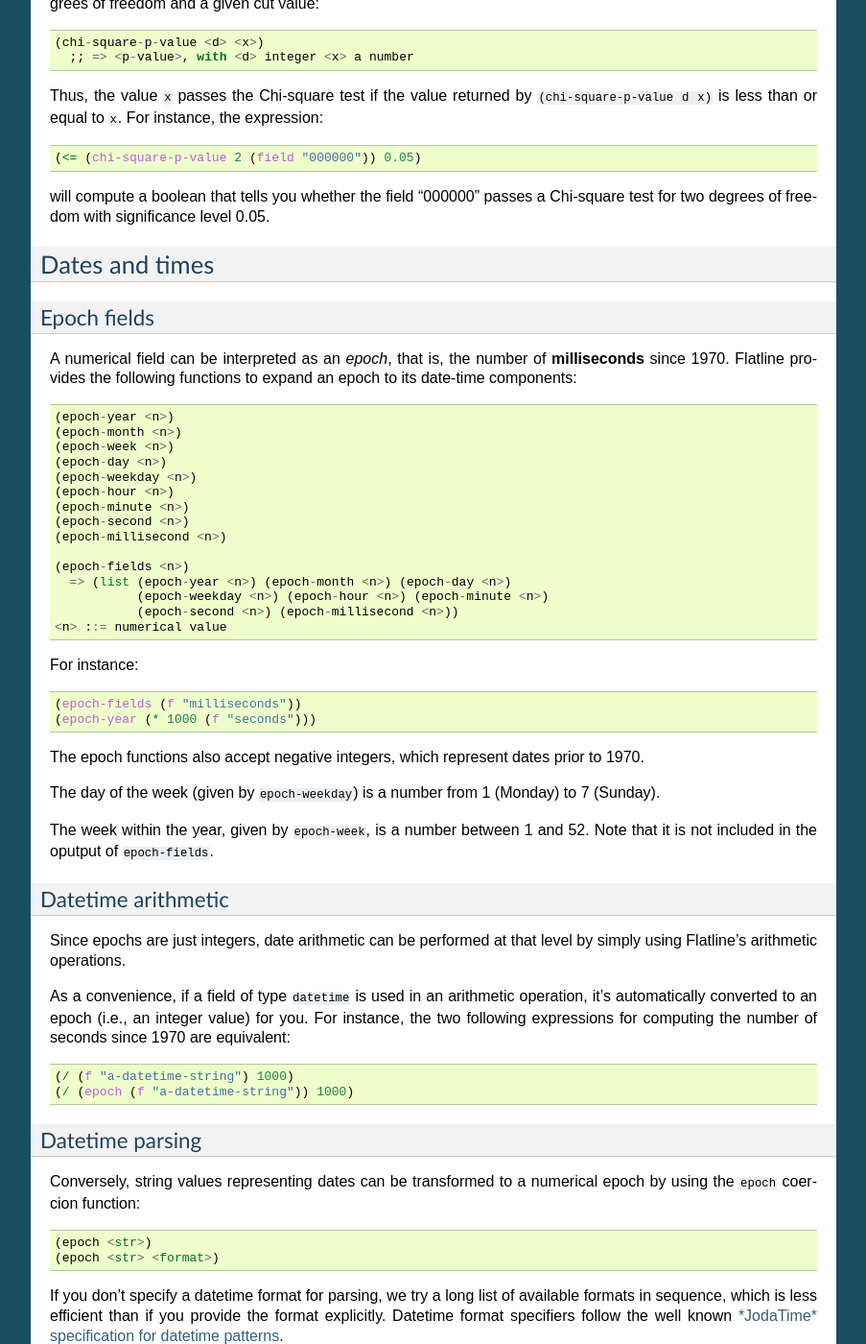
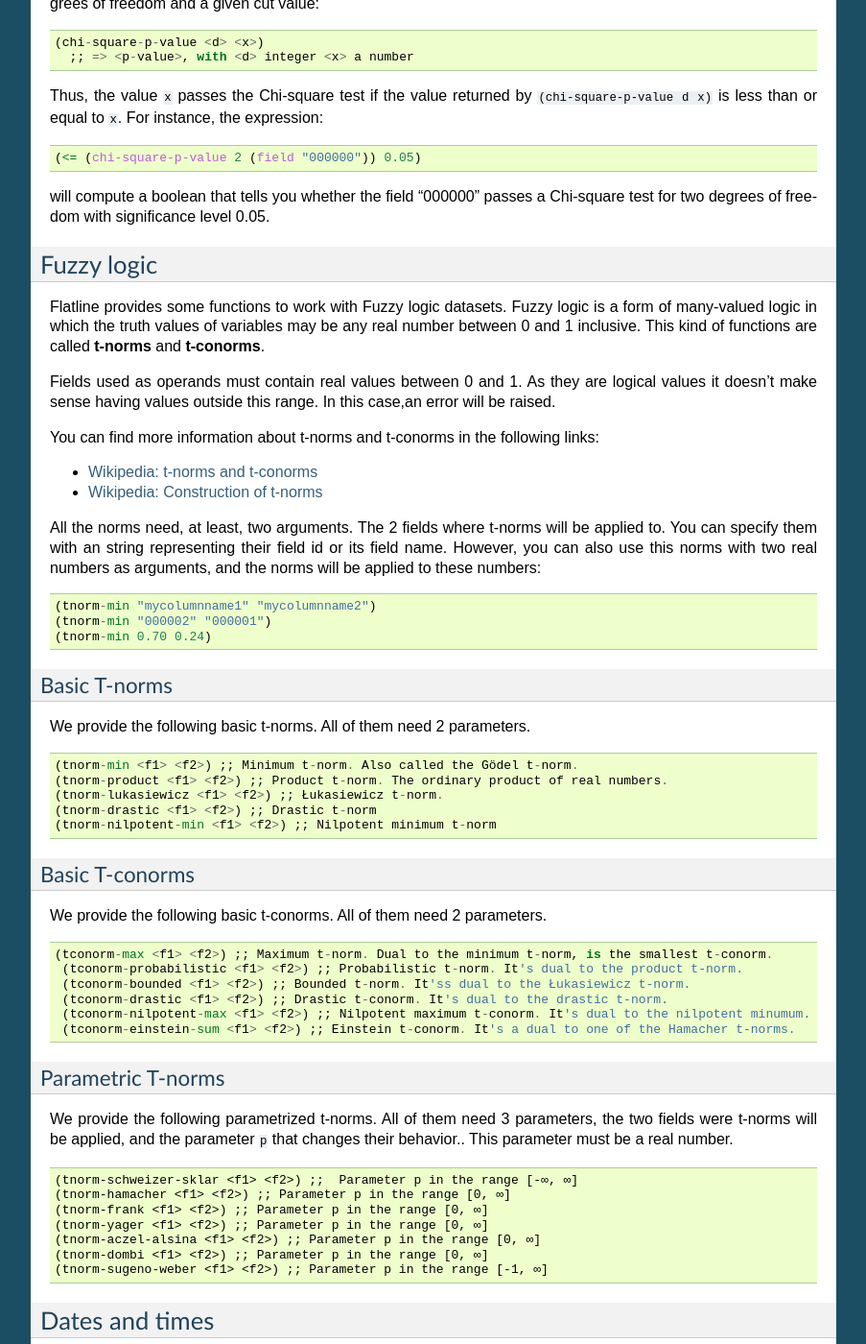
Before and after one commit to bigmlcom/flatline, a Sphinx documentation site: the page built from docs/user-manual.rst, in a window 1280 px wide and 1400 px high, scrolled down 12627 px. Shown: the whole window at 96% size, without its empty margins (198-1101 px from the left). Built offline with Sphinx 7.4.7, drawn with Linux system fonts in a browser that asks for light colours; some of the changed text lies outside the part shown.

Commit message:
Add documentation for fuzzy-logic operations

```diff
--- a/docs/user-manual.rst
+++ b/docs/user-manual.rst
@@ -915,6 +915,90 @@ will compute a boolean that tells you whether the field "000000" passes
 a Chi-square test for two degrees of freedom with significance level
 0.05.
 
+
+Fuzzy logic
+-----------
+
+Flatline provides some functions to work with Fuzzy logic datasets.
+Fuzzy logic is a form of many-valued logic in which the truth values
+of variables may be any real number between 0 and 1 inclusive. This
+kind of functions are called **t-norms** and **t-conorms**.
+
+Fields used as operands must contain real values between 0 and 1. As
+they are logical values it doesn't make sense having values outside
+this range. In this case,an error  will be raised.
+
+
+You can find more information about t-norms and t-conorms in the
+following links:
+
+- `Wikipedia: t-norms and t-conorms <https://en.wikipedia.org/wiki/T-norm>`__
+- `Wikipedia: Construction of t-norms <https://en.wikipedia.org/wiki/Construction_of_t-norms>`__
+
+All the norms need, at least, two arguments. The 2 fields where
+t-norms will be applied to. You can specify them with an string
+representing their field id or its field name. However, you can also
+use this norms with two real numbers as arguments, and the norms will
+be applied to these numbers:
+
+::
+
+        (tnorm-min "mycolumnname1" "mycolumnname2")
+        (tnorm-min "000002" "000001")
+        (tnorm-min 0.70 0.24)
+
+
+Basic T-norms
+~~~~~~~~~~~~~
+
+We provide the following basic t-norms.  All of them need 2
+parameters.
+
+::
+
+        (tnorm-min <f1> <f2>) ;; Minimum t-norm. Also called the Gödel t-norm.
+        (tnorm-product <f1> <f2>) ;; Product t-norm. The ordinary product of real numbers.
+        (tnorm-lukasiewicz <f1> <f2>) ;; Łukasiewicz t-norm.
+        (tnorm-drastic <f1> <f2>) ;; Drastic t-norm
+        (tnorm-nilpotent-min <f1> <f2>) ;; Nilpotent minimum t-norm
+
+
+
+Basic T-conorms
+~~~~~~~~~~~~~~~
+
+We provide the following basic t-conorms.  All of them need 2
+parameters.
+
+::
+
+        (tconorm-max <f1> <f2>) ;; Maximum t-norm. Dual to the minimum t-norm, is the smallest t-conorm.
+         (tconorm-probabilistic <f1> <f2>) ;; Probabilistic t-norm. It's dual to the product t-norm.
+         (tconorm-bounded <f1> <f2>) ;; Bounded t-norm. It'ss dual to the Łukasiewicz t-norm.
+         (tconorm-drastic <f1> <f2>) ;; Drastic t-conorm. It's dual to the drastic t-norm.
+         (tconorm-nilpotent-max <f1> <f2>) ;; Nilpotent maximum t-conorm. It's dual to the nilpotent minumum.
+         (tconorm-einstein-sum <f1> <f2>) ;; Einstein t-conorm. It's a dual to one of the Hamacher t-norms.
+
+
+Parametric T-norms
+~~~~~~~~~~~~~~~~~~
+
+We provide the following parametrized t-norms.  All of them need 3
+parameters, the two fields were t-norms will be applied, and the
+parameter ``p`` that changes their behavior.. This parameter must be a
+real number.
+
+::
+
+        (tnorm-schweizer-sklar <f1> <f2>) ;;  Parameter p in the range [-∞, ∞]
+        (tnorm-hamacher <f1> <f2>) ;; Parameter p in the range [0, ∞]
+        (tnorm-frank <f1> <f2>) ;; Parameter p in the range [0, ∞]
+        (tnorm-yager <f1> <f2>) ;; Parameter p in the range [0, ∞]
+        (tnorm-aczel-alsina <f1> <f2>) ;; Parameter p in the range [0, ∞]
+        (tnorm-dombi <f1> <f2>) ;; Parameter p in the range [0, ∞]
+        (tnorm-sugeno-weber <f1> <f2>) ;; Parameter p in the range [-1, ∞]
+
+
 Dates and times
 ---------------
 
```
